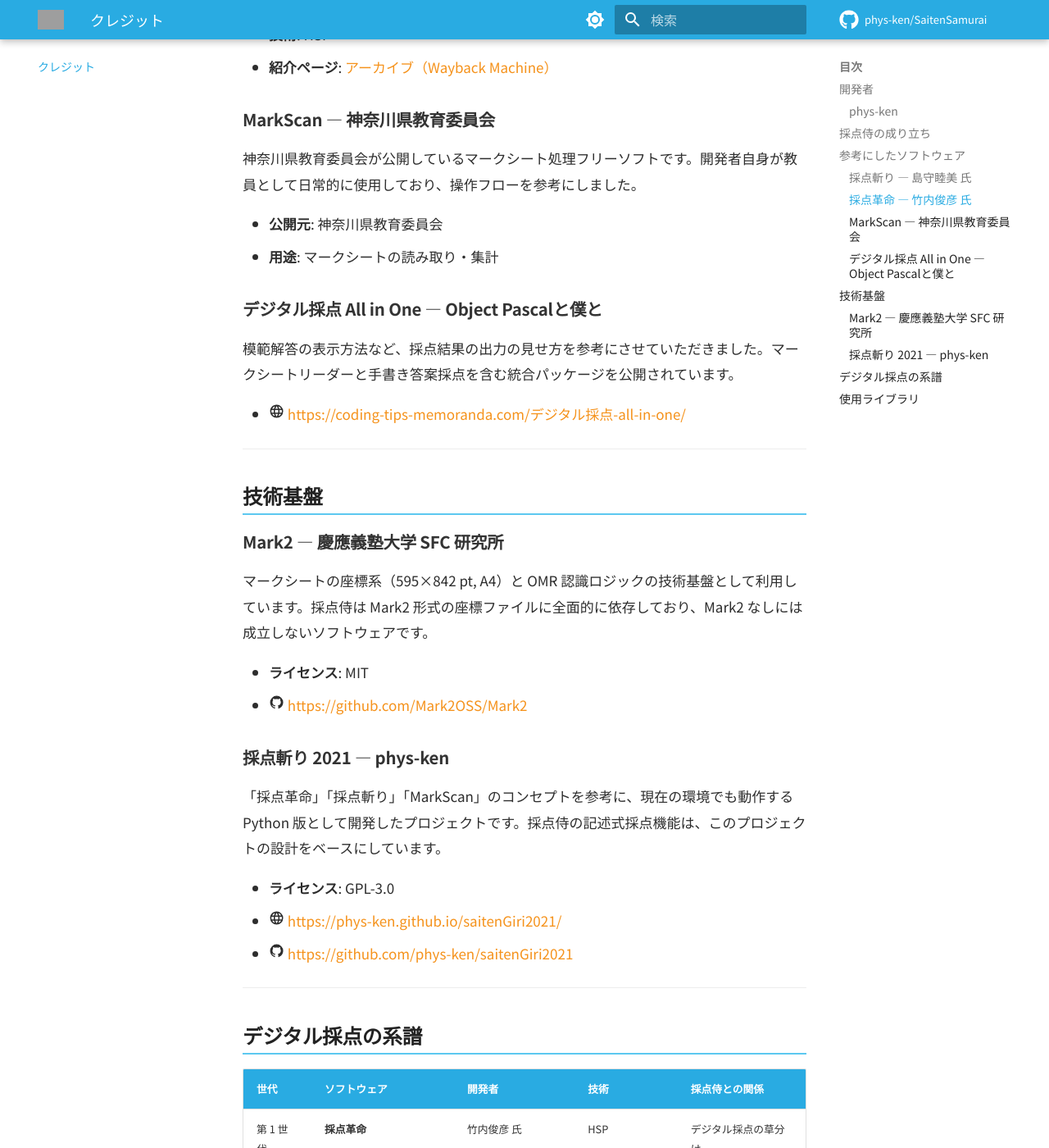
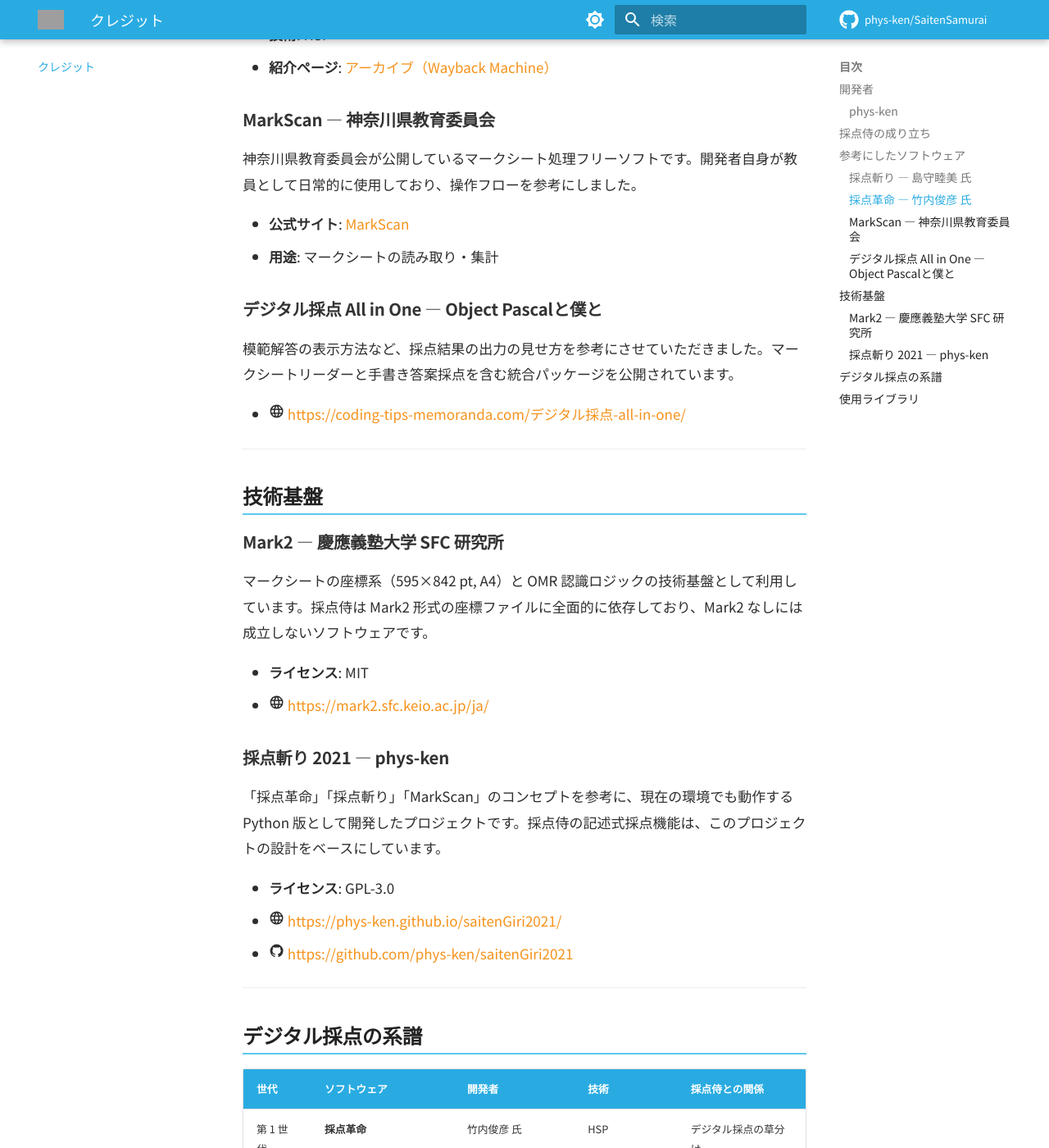
Before and after one commit to phys-ken/SaitenSamurai, an MkDocs documentation site: the page built from docs/credits.md, in a window 1280 px wide and 1400 px high, scrolled down 1517 px. Shown: the whole window at 82% size. Built offline with MkDocs 1.6.1 and Material for MkDocs 9.7.7, drawn with Linux system fonts in a browser that asks for light colours; comment, search, counter and statistics services are not loaded; grey boxes are pictures that could not be loaded.

Commit message:
docs: fix broken links for Mark2 and MarkScan

```diff
--- a/docs/credits.md
+++ b/docs/credits.md
@@ -51,7 +51,7 @@
 
 神奈川県教育委員会が公開しているマークシート処理フリーソフトです。開発者自身が教員として日常的に使用しており、操作フローを参考にしました。
 
-- **公開元**: 神奈川県教育委員会
+- **公式サイト**: [MarkScan](https://markscan.sakuraweb.com/)
 - **用途**: マークシートの読み取り・集計
 
 ### デジタル採点 All in One — Object Pascalと僕と
@@ -69,7 +69,7 @@
 マークシートの座標系（595×842 pt, A4）と OMR 認識ロジックの技術基盤として利用しています。採点侍は Mark2 形式の座標ファイルに全面的に依存しており、Mark2 なしには成立しないソフトウェアです。
 
 - **ライセンス**: MIT
-- :material-github: [https://github.com/Mark2OSS/Mark2](https://github.com/Mark2OSS/Mark2)
+- :material-web: [https://mark2.sfc.keio.ac.jp/ja/](https://mark2.sfc.keio.ac.jp/ja/)
 
 ### 採点斬り 2021 — phys-ken
 
```
Also changed, not shown: docs/index.md (+2 -2 lines).
